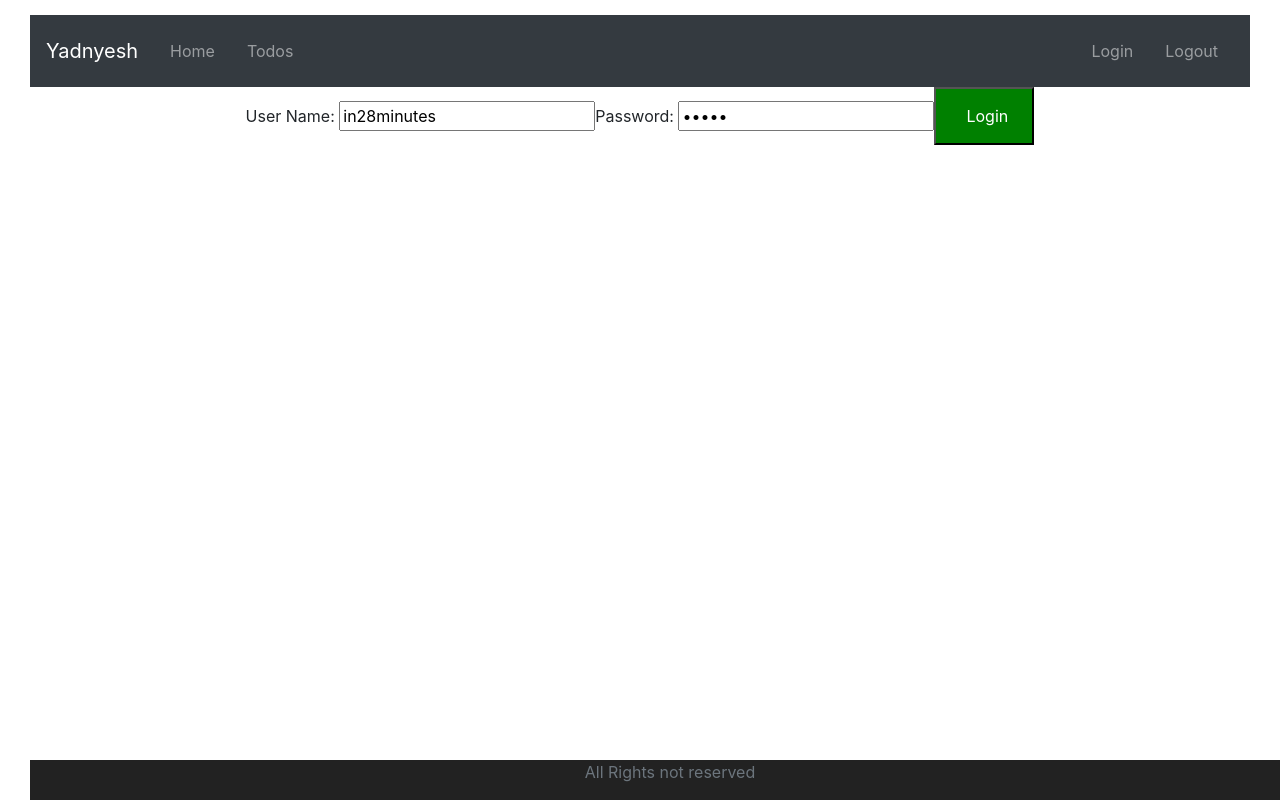
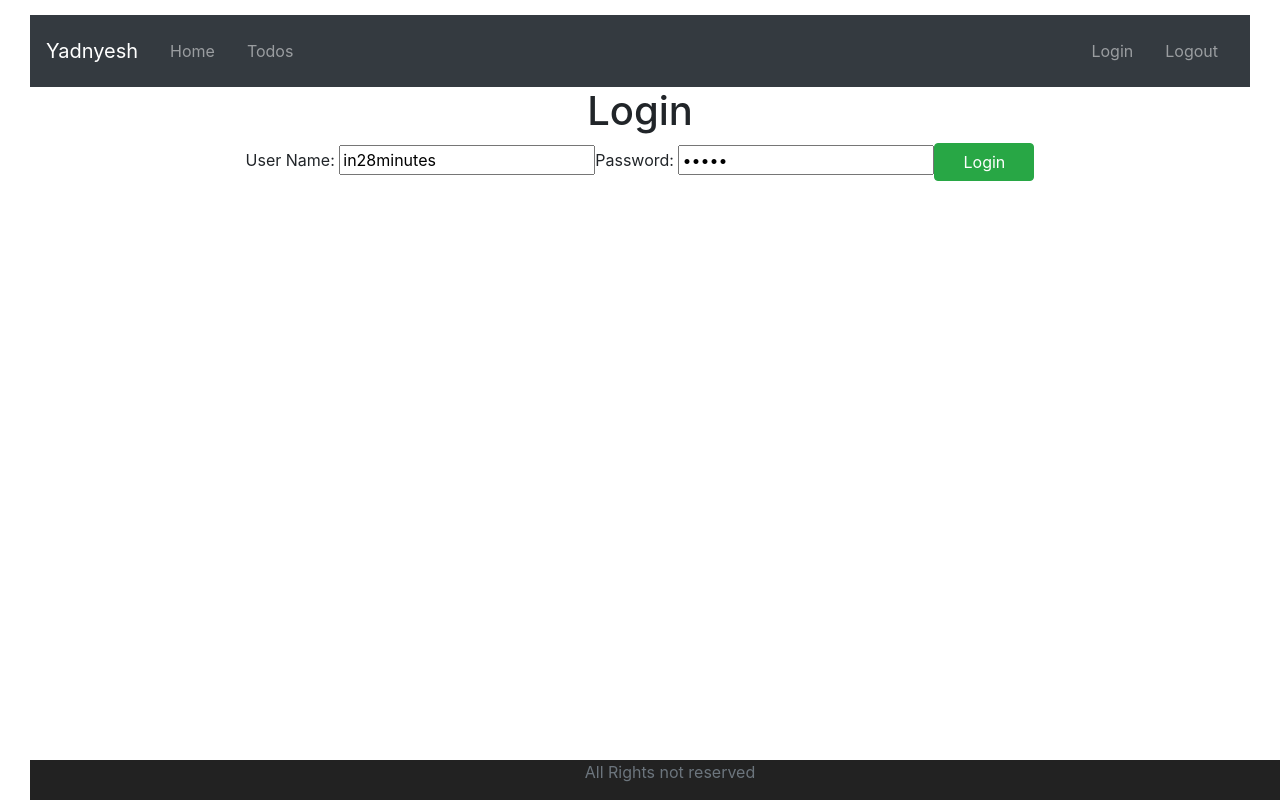
Before and after one commit to yadnyesh/todo-app, a React (Create React App) app: page / in a window 1280 px wide. Shown: the top 800 px of the page. Built offline with nearby package versions, Linux system fonts and the light colour scheme.

Commit message:
Styling complete

```diff
--- a/src/components/todo/TodoApp.jsx
+++ b/src/components/todo/TodoApp.jsx
@@ -84,7 +84,8 @@ class ListTodosComponent extends Component {
         return(
             <div>
                 <h1>List Todos</h1>
-                <table>
+                <div className="container">
+                    <table class="table">
                         <thead>
                             <tr>
                                 <th>ID</th>
@@ -109,16 +110,19 @@ class ListTodosComponent extends Component {
                         </tbody>
                     </table>
                 </div>
+            </div>
         );
     }
 }
 class WelcomeComponent extends Component {
     render () {
         return(
-            <div>
-                Welcome {this.props.match.params.name}
+            <>
+                <h1>Welcome! {this.props.match.params.name}</h1>
+                <div className="container">
                 You can manage your todos <Link to="/todos">here</Link>.
                 </div>
+            </>
         );
     }
 }
@@ -160,11 +164,14 @@ class LoginComponent extends Component {
     render() {
         return (
             <div>
-                {this.state.hasLoginfailed && <div>Invalid Credentials</div>}
+                <h1>Login</h1>
+                <div className="container">
+                    {this.state.hasLoginfailed && <div className="alert alert-warning">Invalid Credentials</div>}
                     {this.state.showSuccessMessage && <div>Login Successful</div>}
                     User Name: <input type = "text" name="username" value={this.state.username} onChange={this.handleChange}/>
                     Password: <input type = "password" name="password" value={this.state.password} onChange={this.handleChange}/>
-                <button onClick={this.loginClicked}>Login</button>
+                    <button className="btn btn-success" onClick={this.loginClicked}>Login</button>
+                </div>
             </div>
         );
     }
```
Lines whose indentation alone changed are shown as unchanged.
